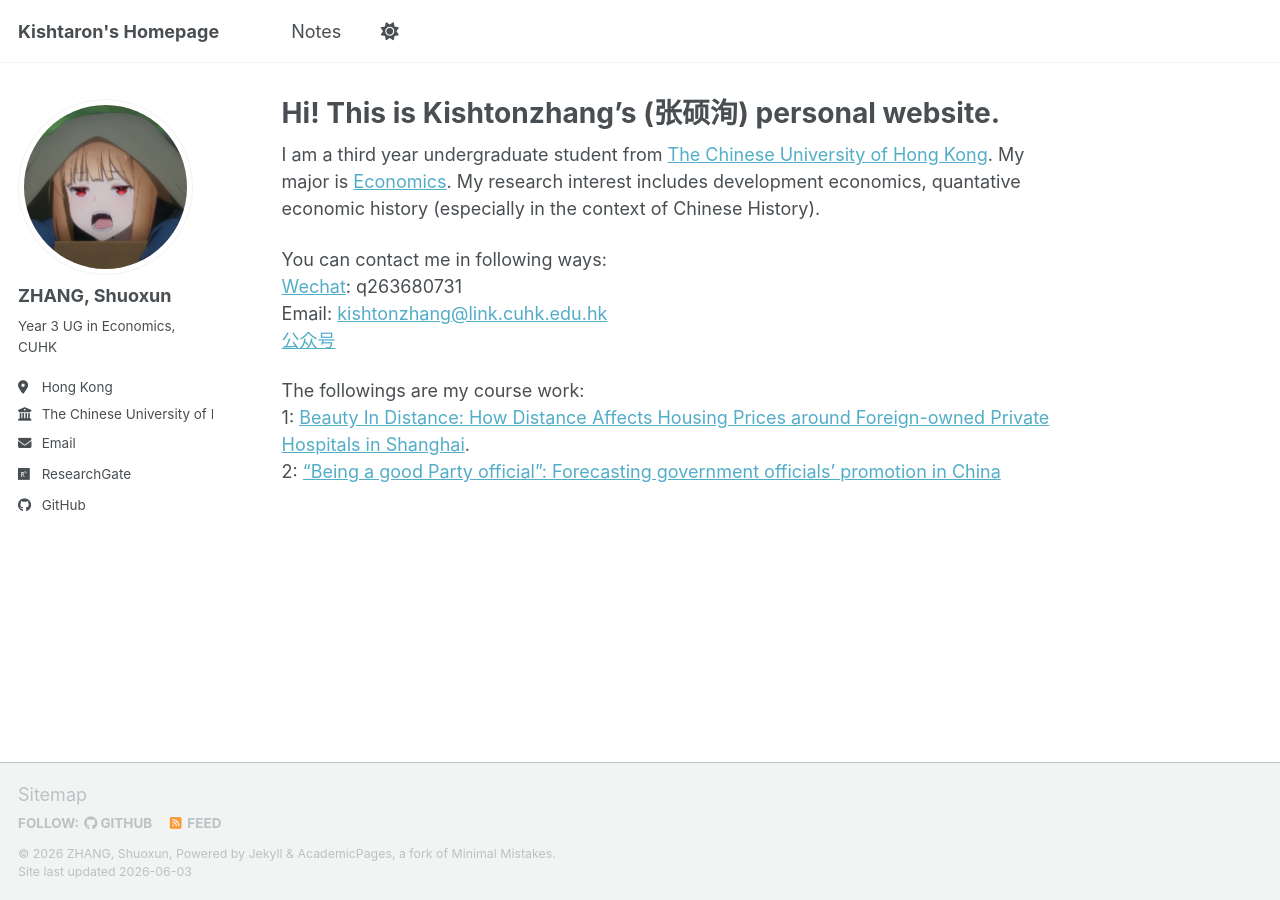
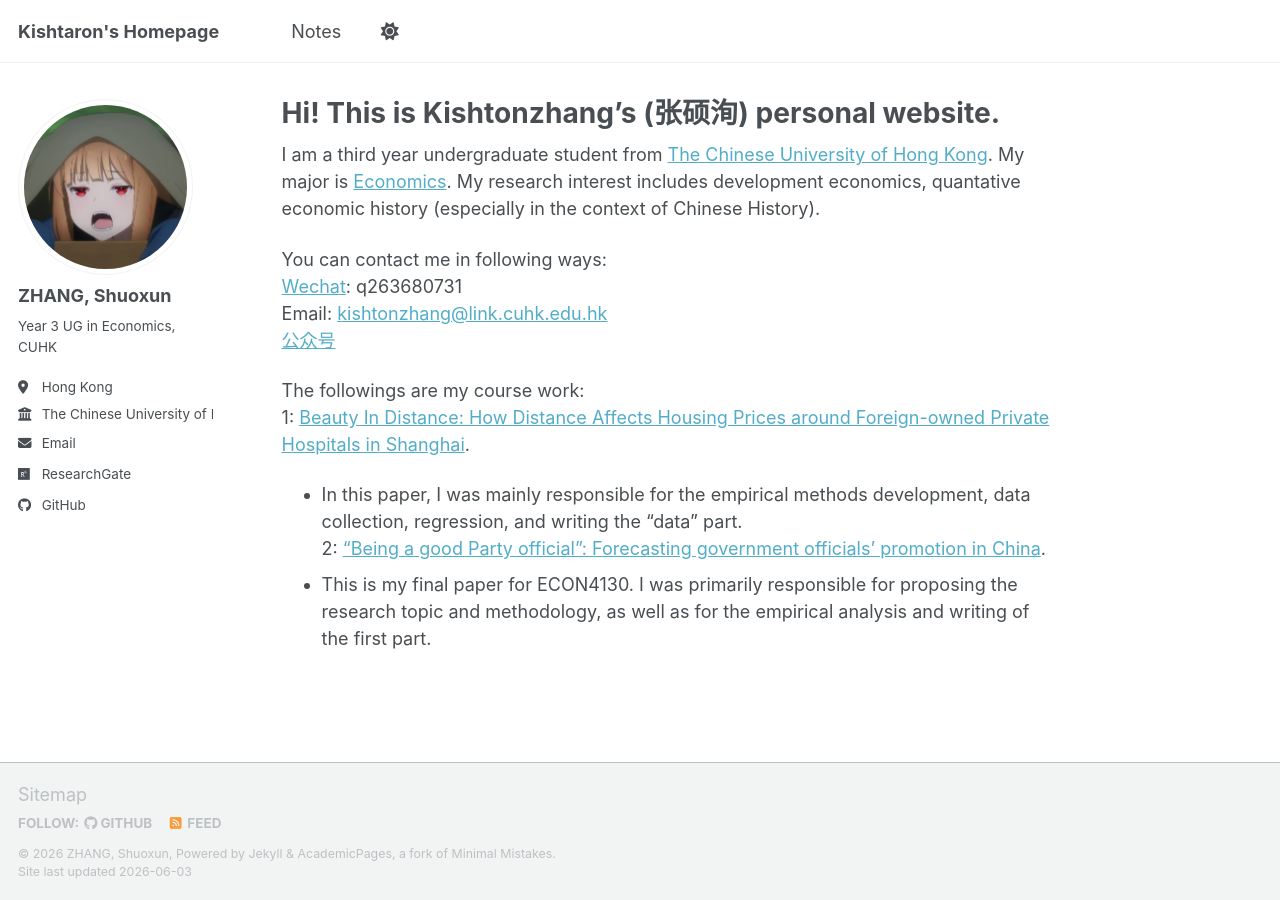
Before and after one commit to Kishtonzhang/Kishtonzhang.github.io, a Jekyll site: the page built from _pages/about.md, in a window 1280 px wide. Built offline with Jekyll 4.4.1, drawn with Linux system fonts in a browser that asks for light colours; a script bundle is joined from its source files by our own code; library files that are not in the unit come from our copies.

Commit message:
Update about.md

```diff
--- a/_pages/about.md
+++ b/_pages/about.md
@@ -17,5 +17,7 @@
 1: [Beauty In Distance: How Distance Affects
 Housing Prices around Foreign-owned
 Private Hospitals in Shanghai](../assets/econ2901_report.pdf).<br>
+- In this paper, I was mainly responsible for the empirical methods development, data collection, regression, and writing the "data" part. <br>
 2: [“Being a good Party official”: Forecasting
-government officials’ promotion in China](../assets/econ4130_report.pdf)
+government officials’ promotion in China](../assets/econ4130_report.pdf). <br>
+- This is my final paper for ECON4130. I was primarily responsible for proposing the research topic and methodology, as well as for the empirical analysis and writing of the first part.
```
